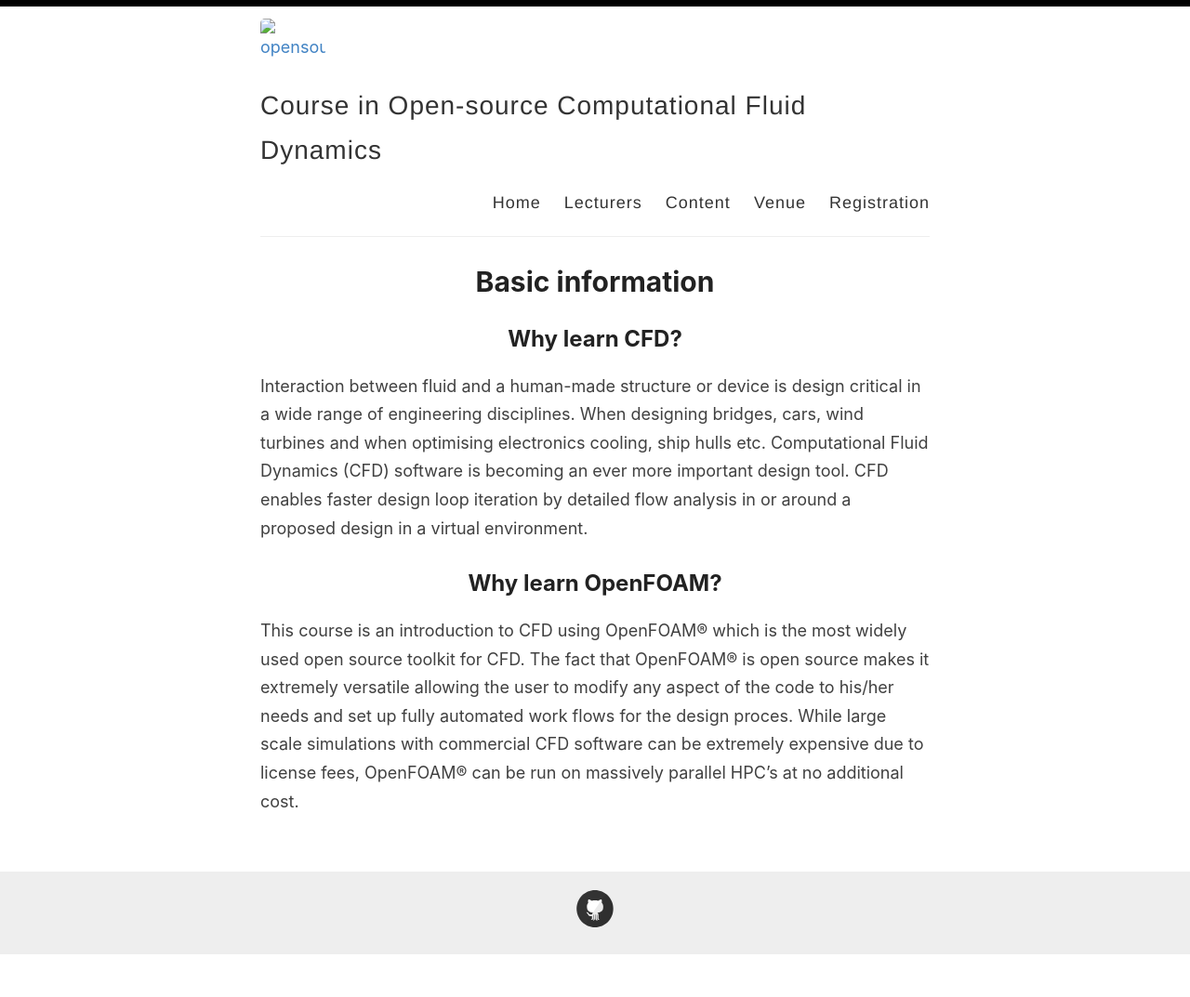
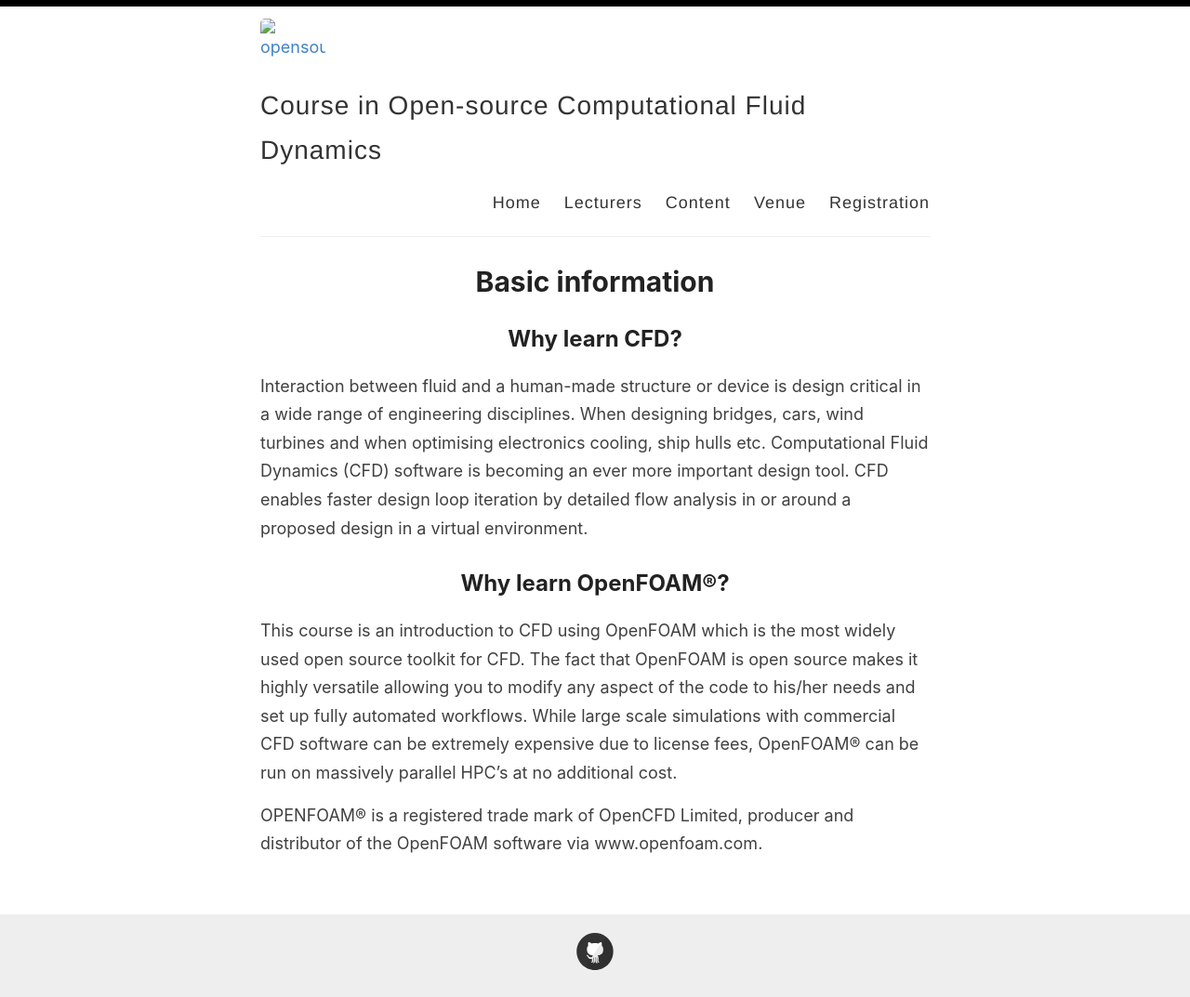
Before and after one commit to OpenSourceCFDCourse/opensourcecfdcourse.github.io, a Jekyll site: the page built from _pages/index.md, in a window 1280 px wide. Shown: the whole page at 93% size. Built offline with Jekyll 4.4.1, drawn with Linux system fonts in a browser that asks for light colours; the list of posts is cut into pages by our own code; before the commit the page ends 1028 px from its top, so only the background shows below that.

Commit message:
Update index.md

```diff
--- a/_pages/index.md
+++ b/_pages/index.md
@@ -7,6 +7,10 @@ permalink: /
 
 Interaction between fluid and a human-made structure or device is design critical in a wide range of engineering disciplines. When designing bridges, cars, wind turbines and when optimising electronics cooling, ship hulls etc. Computational Fluid Dynamics (CFD) software is becoming an ever more important design tool. CFD enables faster design loop iteration by detailed flow analysis in or around a proposed design in a virtual environment.
 
-## Why learn OpenFOAM?
+## Why learn OpenFOAM®?
 
-This course is an introduction to CFD using OpenFOAM® which is the most widely used open source toolkit for CFD. The fact that OpenFOAM® is open source makes it extremely versatile allowing the user to modify any aspect of the code to his/her needs and set up fully automated work flows for the design proces. While large scale simulations with commercial CFD software can be extremely expensive due to license fees, OpenFOAM® can be run on massively parallel HPC’s at no additional cost.
+This course is an introduction to CFD using OpenFOAM which is the most widely used open source toolkit for CFD. The fact that OpenFOAM is open source makes it highly versatile allowing you to modify any aspect of the code to his/her needs and set up fully automated workflows. While large scale simulations with commercial CFD software can be extremely expensive due to license fees, OpenFOAM® can be run on massively parallel HPC’s at no additional cost.
+
+
+
+OPENFOAM® is a registered trade mark of OpenCFD Limited, producer and distributor of the OpenFOAM software via www.openfoam.com.
```
